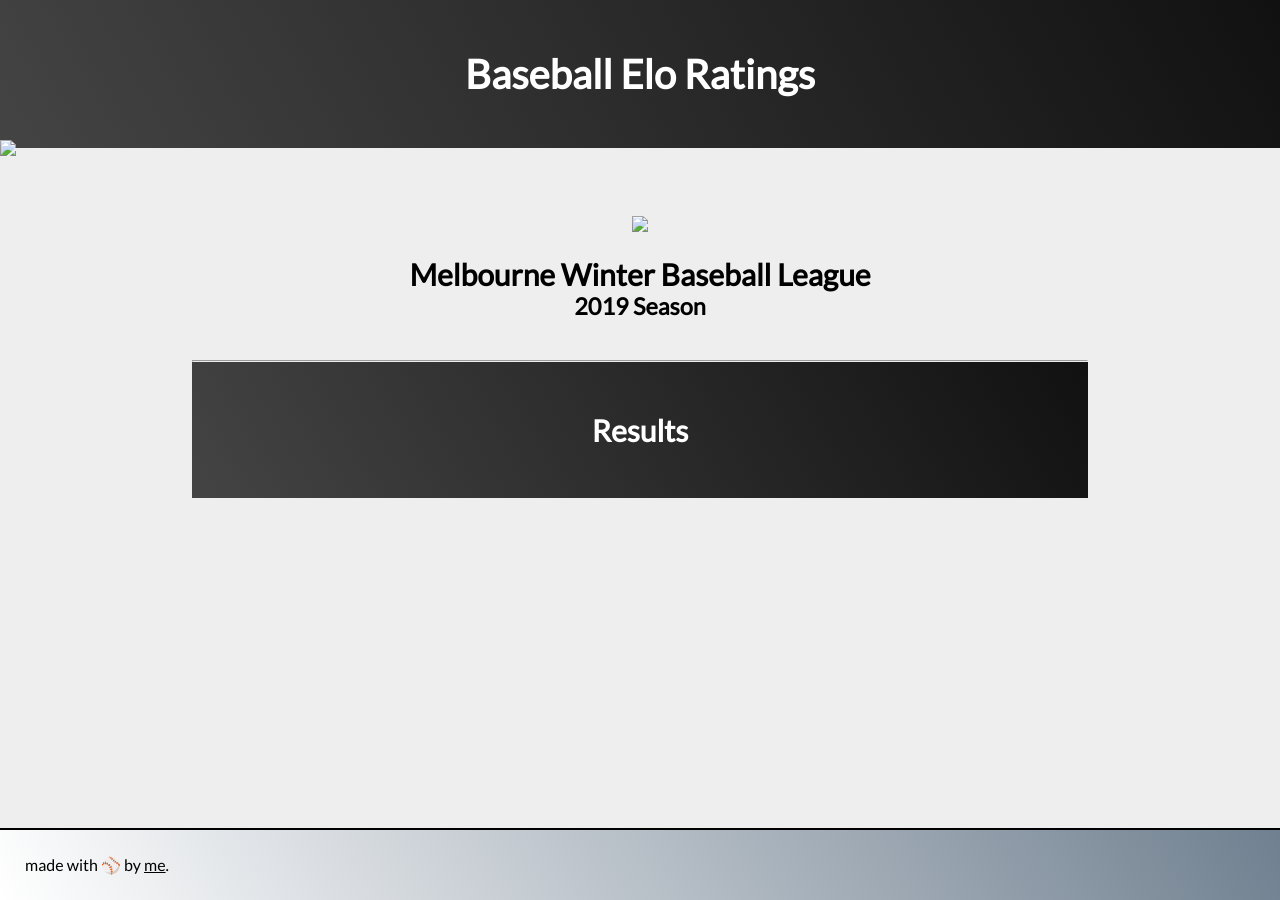
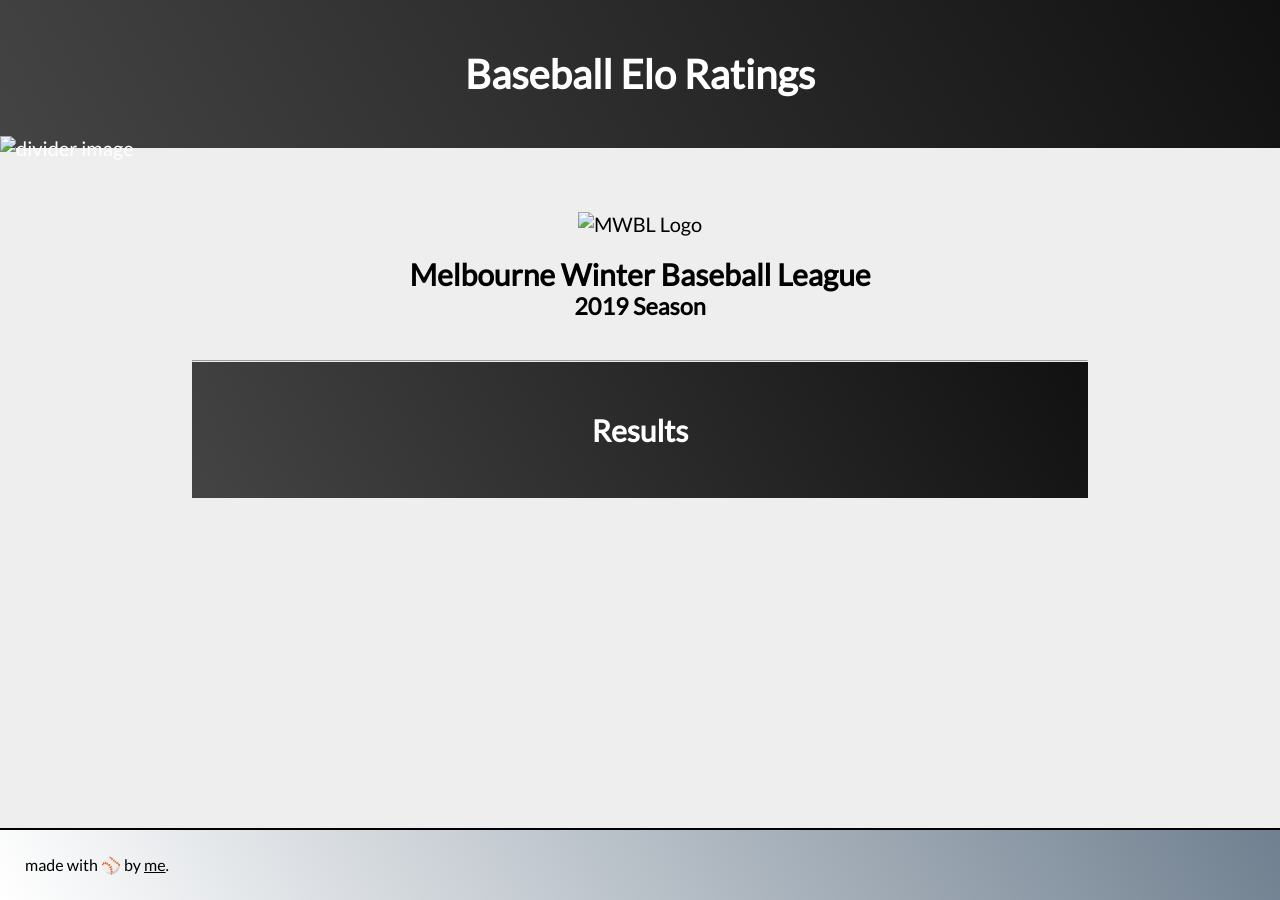
Before and after one commit to gabrieldwyer/baseball_elo_ratings, a Jekyll site: the page built from results.md, in a window 1280 px wide. Built offline with Jekyll 4.4.1, drawn with Linux system fonts in a browser that asks for light colours.

Commit message:
Added image alt text

```diff
--- a/_includes/header.html
+++ b/_includes/header.html
@@ -1,4 +1,4 @@
 <header>
     <h1>Baseball Elo Ratings</h1>
-    <img src="assets/baseball_header_body_divider.svg">
+    <img src="assets/baseball_header_body_divider.svg" alt="divider image">
 </header>
--- a/_includes/prediction_grid.html
+++ b/_includes/prediction_grid.html
@@ -1,5 +1,7 @@
 ----
 <h2>Prediction Tables</h2>
+
+{% assign colours = "Blue, White, Gray, Red, Black" %}
 
 {% for grade in site.data.next_round_predictions.grades %}
 <details>
@@ -7,7 +9,7 @@
     <hr>
     {% for game in grade.games %}
     <div class="predictions-grid">
-        <span class="team-logo home-logo"><img src="assets/team_logos/{{ game.team_home }}.png"></span>
+        <span class="team-logo home-logo"><img src="assets/team_logos/{{ game.team_home }}.png" alt="{{ game.team_home }} Logo"></span>
         <span class="home-name">{{ game.team_home }}</span>
         <span class="at-symbol" style="font-size: 20px">@</span>
         <span class="away-name">{{ game.team_away }}</span>
@@ -16,7 +18,7 @@
             <div class="chance-bar chance-bar-divider"></div>
             <div class="{{ game.team_home | replace: " ", "-" }} chance-bar chance-bar-left" style="width:{{ game.chance_home }}%;">{{ game.chance_home }}%</div> </span>
         <span class="away-name"></span>
-        <span class="team-logo away-logo"><img src="assets/team_logos/{{ game.team_away }}.png"></span>
+        <span class="team-logo away-logo"><img src="assets/team_logos/{{ game.team_away }}.png" alt="{{ game.team_away }} Logo"></span>
 
     </div>
     {% endfor %}
--- a/_layouts/default.html
+++ b/_layouts/default.html
@@ -9,7 +9,7 @@
 
         <main class="content" aria-label="Content">
             <div class="wrapper">
-                <img src="assets/mwbl_logo.png">
+                <img src="assets/mwbl_logo.png" alt="MWBL Logo">
                 <h2>Melbourne Winter Baseball League</h2>
                 <h3>2019 Season</h3>
                 <hr>
```
Also changed, not shown: _includes/standing_grid.html (+6 -6 lines).
